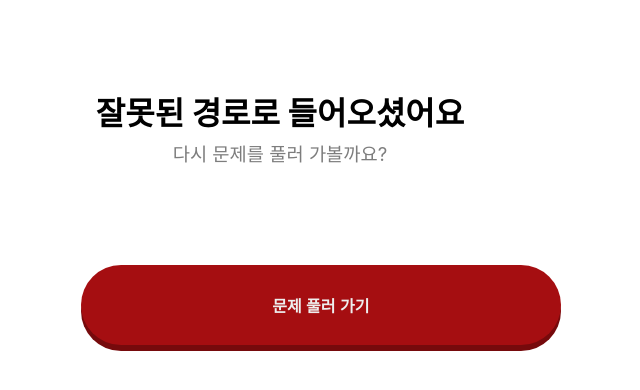
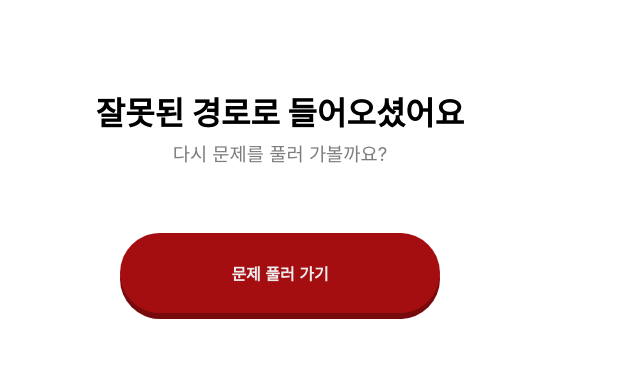
Before and after one commit to Je-chan/harrypotter-mbti-test-react, a React (Create React App) app: page /result in a window 1280 px wide. Shown: the top 390 px of the page, without its empty margins (360-1000 px from the left). Built offline with nearby package versions, Linux system fonts and the light colour scheme.

Commit message:
UPDATE : Error btn 스타일 수정

```diff
--- a/src/page/Error.jsx
+++ b/src/page/Error.jsx
@@ -27,8 +27,11 @@ const Description = styled.h3`
 `
 
 const ErrorBtn = styled(GlobalButton)`
+  width: 20rem;
   position: relative;
-  margin: 10rem 0;
+  left: 0;
+  margin: 8rem 0;
+  padding: 0;
 `
 
 export default function Error() {
```
